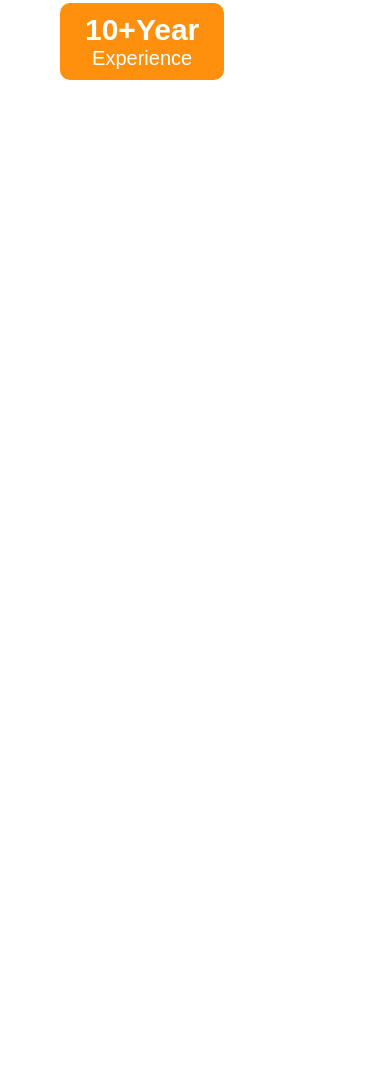
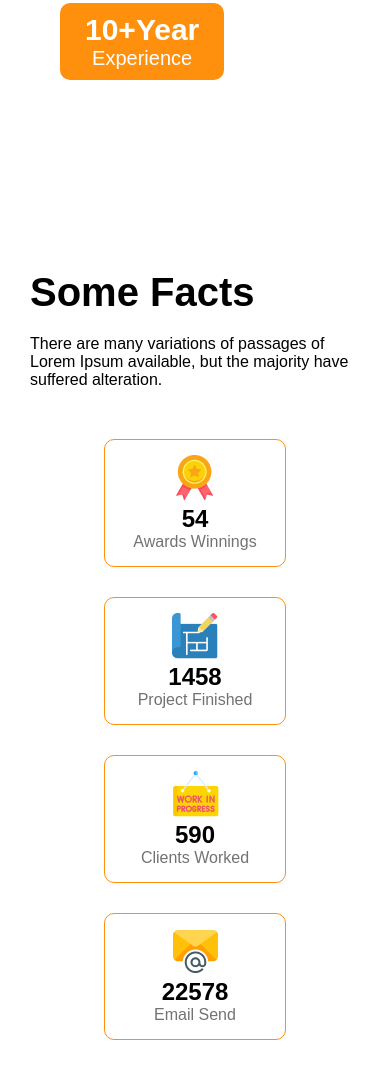
Before and after one commit to Nur-Al-Mumit/Assignment-2, a plain HTML site: page index.html in a window 390 px wide. Shown: the part 4278-5348 px from the top of the page. Before the commit the page ends 4418 px from the top, so only its background shows below. Drawn offline with Linux system fonts and the light colour scheme.

Commit message:
added fourth section & responsiveness

```diff
--- a/index.html
+++ b/index.html
@@ -68,26 +68,74 @@
           </div>
           <div class="articles">
             <article class="architect-article">
-                <h2>Dexktop & Mobile Version</h2>
-                <p>There are many variations of passages of Lorem Ipsum available, but the majority have suffered alteration in some form, by injected humour, or randomised...........</p>
+              <h2>Dexktop & Mobile Version</h2>
+              <p>
+                There are many variations of passages of Lorem Ipsum available,
+                but the majority have suffered alteration in some form, by
+                injected humour, or randomised...........
+              </p>
             </article>
             <article class="architect-article">
-                <h2>Drag & Drop Builder</h2>
-                <p>There are many variations of passages of Lorem Ipsum available, but the majority have suffered alteration in some form, by injected humour, or randomised...........</p>
+              <h2>Drag & Drop Builder</h2>
+              <p>
+                There are many variations of passages of Lorem Ipsum available,
+                but the majority have suffered alteration in some form, by
+                injected humour, or randomised...........
+              </p>
             </article>
             <article class="architect-article">
-                <h2>Awesome Modern Design</h2>
-                <p>There are many variations of passages of Lorem Ipsum available, but the majority have suffered alteration in some form, by injected humour, or randomised...........</p>
+              <h2>Awesome Modern Design</h2>
+              <p>
+                There are many variations of passages of Lorem Ipsum available,
+                but the majority have suffered alteration in some form, by
+                injected humour, or randomised...........
+              </p>
             </article>
             <article class="architect-article">
-                <h2>Super Easy to Edit</h2>
-                <p>There are many variations of passages of Lorem Ipsum available, but the majority have suffered alteration in some form, by injected humour, or randomised...........</p>
+              <h2>Super Easy to Edit</h2>
+              <p>
+                There are many variations of passages of Lorem Ipsum available,
+                but the majority have suffered alteration in some form, by
+                injected humour, or randomised...........
+              </p>
             </article>
           </div>
         </div>
         <div class="architect-img">
-            <img src="./images/architect.png" alt="">
-            <button class="year-btn"><span>10+Year</span><br>Experience</button>
+          <img src="./images/architect.png" alt="" />
+          <button class="year-btn"><span>10+Year</span><br />Experience</button>
+        </div>
+      </section>
+      <!-- Forst Section  -->
+      <section class="fourtsh-section-container">
+        <div class="facts-info">
+          <h1 class="facts-heading">Some Facts</h1>
+          <p>
+            There are many variations of passages of Lorem Ipsum available, but
+            the majority have suffered alteration.
+          </p>
+        </div>
+        <div class="facts-blogs">
+          <div class="facts-blog">
+            <img src="./images/icons/icon1.png" alt="" />
+            <h1>54</h1>
+            <p>Awards Winnings</p>
+          </div>
+          <div class="facts-blog">
+            <img src="./images/icons/icon2.png" alt="" />
+            <h1>1458</h1>
+            <p>Project Finished</p>
+          </div>
+          <div class="facts-blog">
+            <img src="./images/icons/icon3.png" alt="" />
+            <h1>590</h1>
+            <p>Clients Worked</p>
+          </div>
+          <div class="facts-blog">
+            <img src="./images/icons/icon4.png" alt="" />
+            <h1>22578</h1>
+            <p>Email Send</p>
+          </div>
         </div>
       </section>
     </main>
--- a/style.css
+++ b/style.css
@@ -156,6 +156,39 @@ header {
   font-size: 30px;
 }
 
+/****************************************
+            Style For fourth-section
+*****************************************/
+.fourtsh-section-container{
+    margin-top: 100px;
+    padding: 30px;
+}
+.facts-heading{
+    margin-bottom: 20px;
+    font-size: 40px;
+}
+.facts-blogs{
+    margin-top: 50px;
+    display: flex;
+    gap: 30px;
+    justify-content: center;
+}
+.facts-blog {
+    text-align: center;
+  border: 1px solid #ff900e;
+  padding: 15px;
+  border-radius: 10px;
+  width: 150px;
+  transition:  0.3s;
+}
+.facts-blog:hover{
+    transform: scale(1.1);
+
+}
+.facts-blog>p{
+    color: #727272
+    ;
+}
 /************************************************
              Responsive Style
 *************************************************/
@@ -209,4 +242,11 @@ header {
     margin: auto;
     text-align: center;
   }
+  /***********************************************
+           Responsive Style For fourth-section
+**************************************************/
+.facts-blogs{
+    flex-direction: column;
+    align-items: center;
 }
+}
```
Also changed, not shown: images/icons/icon1.png (renamed from images/icons/ribon.png), images/icons/icon2.png (renamed from images/icons/projects.png), images/icons/icon3.png (renamed from images/icons/customers.png), images/icons/icon4.png (renamed from images/icons/email.png).
